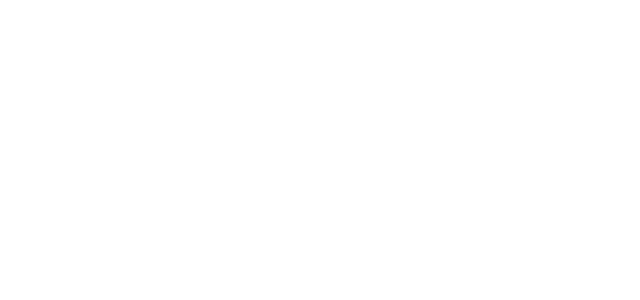
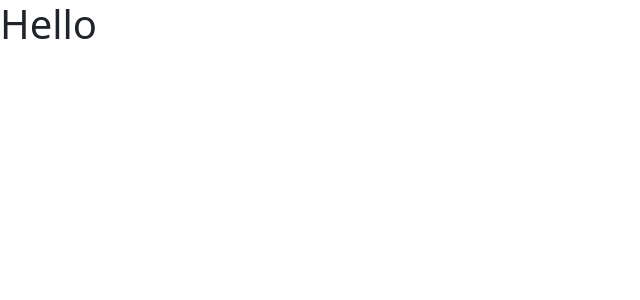
Before and after one commit to masoudgolchin/react-typescript-shopping-cart, a React (Create React App) app: page / in a window 1280 px wide. Shown: the top 300 px of the page, without its empty margins (0-640 px from the left). Built offline with nearby package versions, Linux system fonts and the light colour scheme.

Commit message:
add: required libraries and project structure

```diff
--- a/package.json
+++ b/package.json
@@ -10,8 +10,11 @@
     "@types/node": "^16.11.64",
     "@types/react": "^18.0.21",
     "@types/react-dom": "^18.0.6",
+    "bootstrap": "^5.2.2",
     "react": "^18.2.0",
+    "react-bootstrap": "^2.5.0",
     "react-dom": "^18.2.0",
+    "react-router-dom": "^6.4.2",
     "react-scripts": "5.0.1",
     "typescript": "^4.8.4",
     "web-vitals": "^2.1.4"
--- a/src/App.tsx
+++ b/src/App.tsx
@@ -1,7 +1,7 @@
 import React from "react";
 
 function App() {
-  return null;
+  return <h1>Hello</h1>;
 }
 
 export default App;
--- a/src/index.tsx
+++ b/src/index.tsx
@@ -1,6 +1,7 @@
 import React from "react";
 import ReactDOM from "react-dom/client";
 import App from "./App";
+import "bootstrap/dist/css/bootstrap.min.css";
 
 const root = ReactDOM.createRoot(
   document.getElementById("root") as HTMLElement
```
Also changed, not shown: 1 other file (tests, documents, lock files or other folders).
